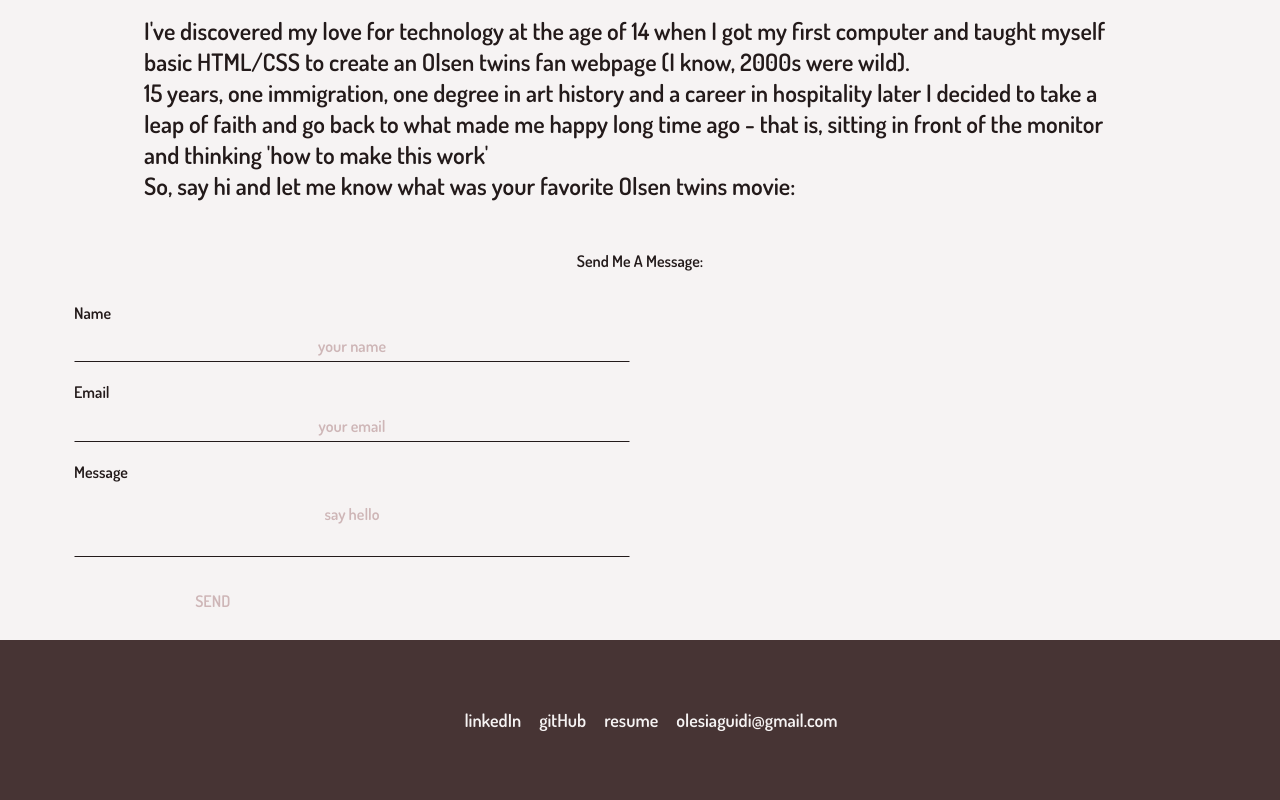
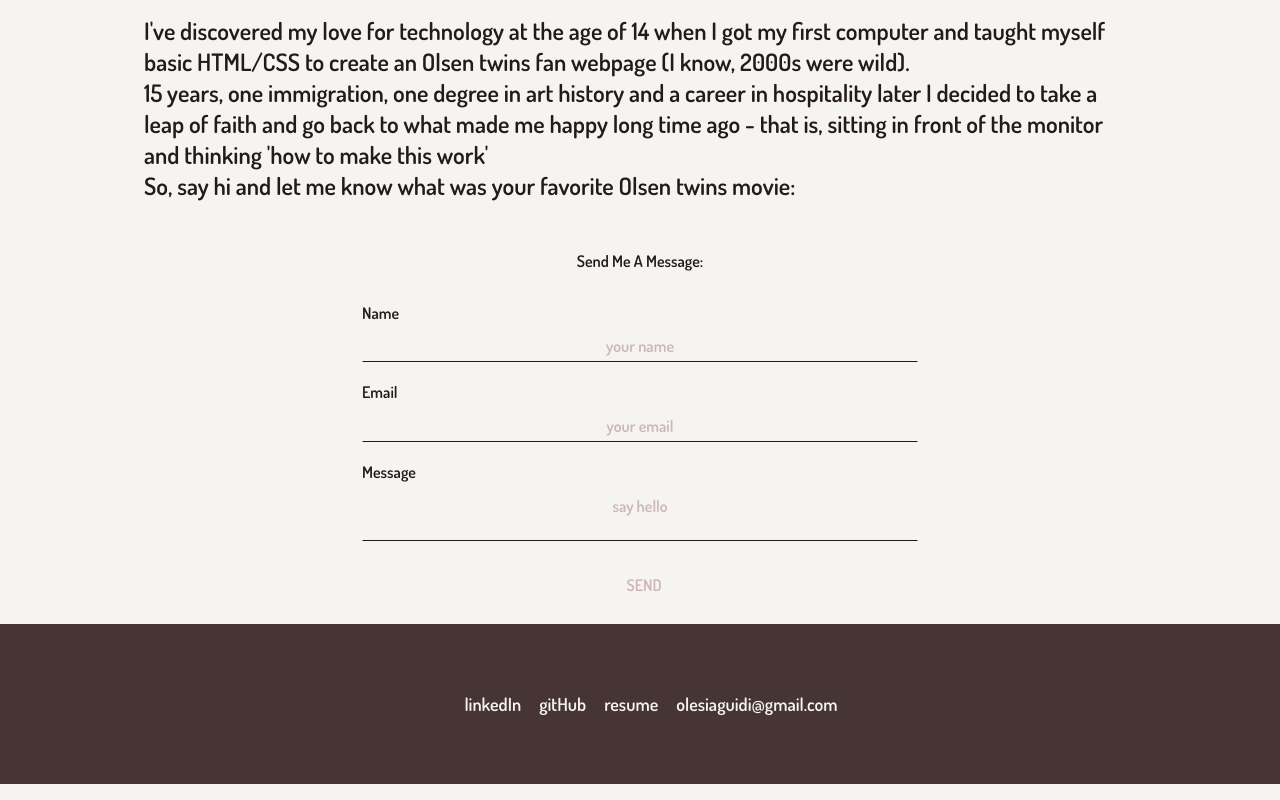
Before and after one commit to olesia-ag/portfolio_frontend, a React (Create React App) app: page / in a window 1280 px wide. Shown: the part 881-1681 px from the top of the page. Built offline with nearby package versions, Linux system fonts and the light colour scheme.

Commit message:
removed textarea margins

```diff
--- a/src/components/UI/Input/Input.js
+++ b/src/components/UI/Input/Input.js
@@ -5,9 +5,9 @@ const input = (props) => {
 	let inputElement = null
 	const inputClasses = [classes.InputElement]
 
-	// if (props.invalid && props.shouldValidate && props.touched) {
-	// 	inputClasses.push(classes.Invalid)
-	// }
+	if (props.invalid && props.shouldValidate && props.touched) {
+		inputClasses.push(classes.Invalid)
+	}
 
 	switch (props.elementType) {
 		case 'input':
--- a/src/components/UI/Input/Input.module.css
+++ b/src/components/UI/Input/Input.module.css
@@ -38,7 +38,7 @@
 .TextArea {
 		resize: none;
     box-sizing: border-box;
-    padding: 0.8em;
+    /* padding: 0.8em; */
 
 }
 
--- a/src/containers/ContactMe/ContactMe.module.css
+++ b/src/containers/ContactMe/ContactMe.module.css
@@ -5,8 +5,10 @@
 	width: 100vw;
 }
   .Form {
+		display: flex;
+		flex-direction: column;
+		align-items: center;
 
-	/* margin: 1em; */
  }
 
  .ButtonContainer{
```
